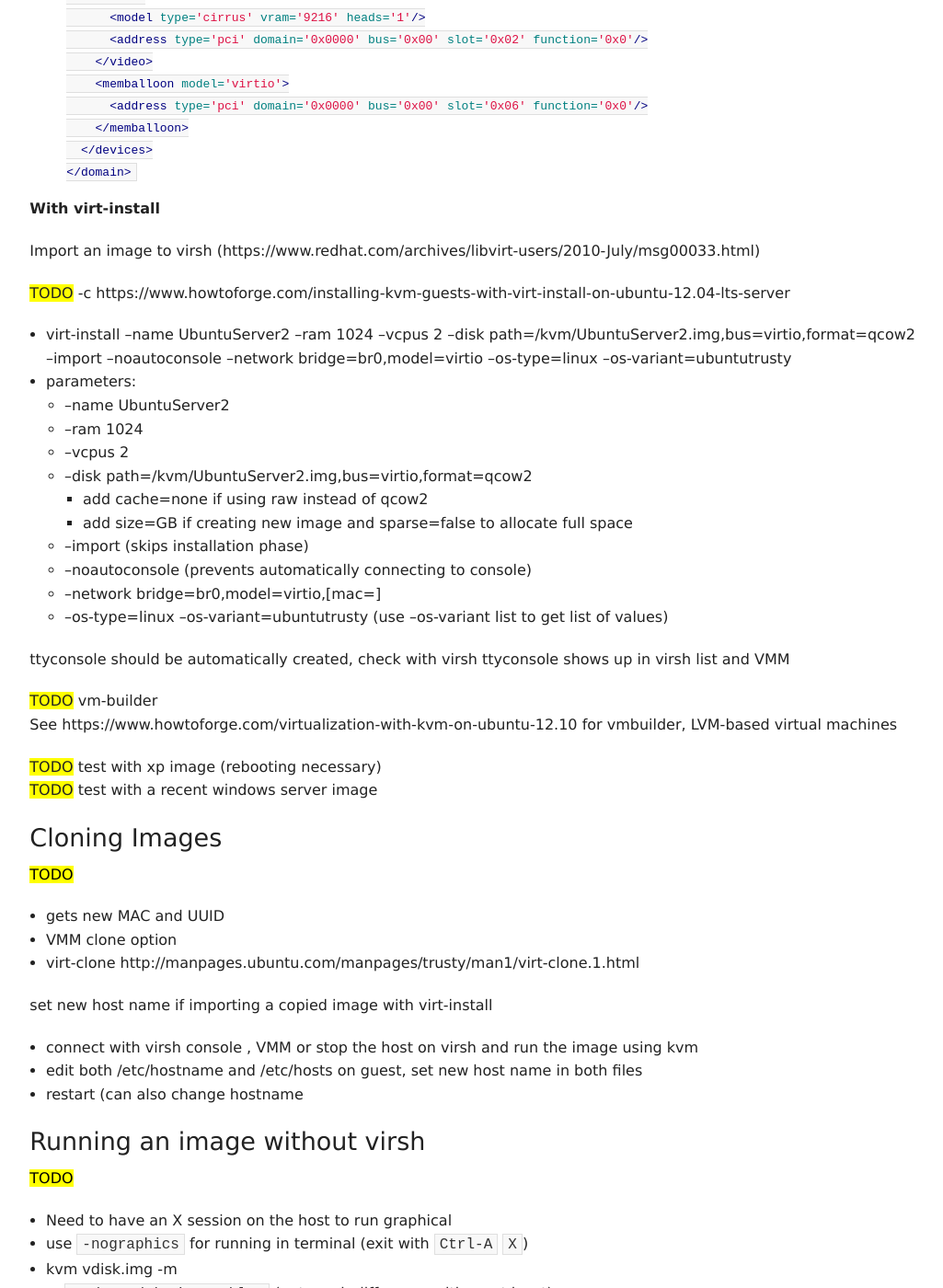
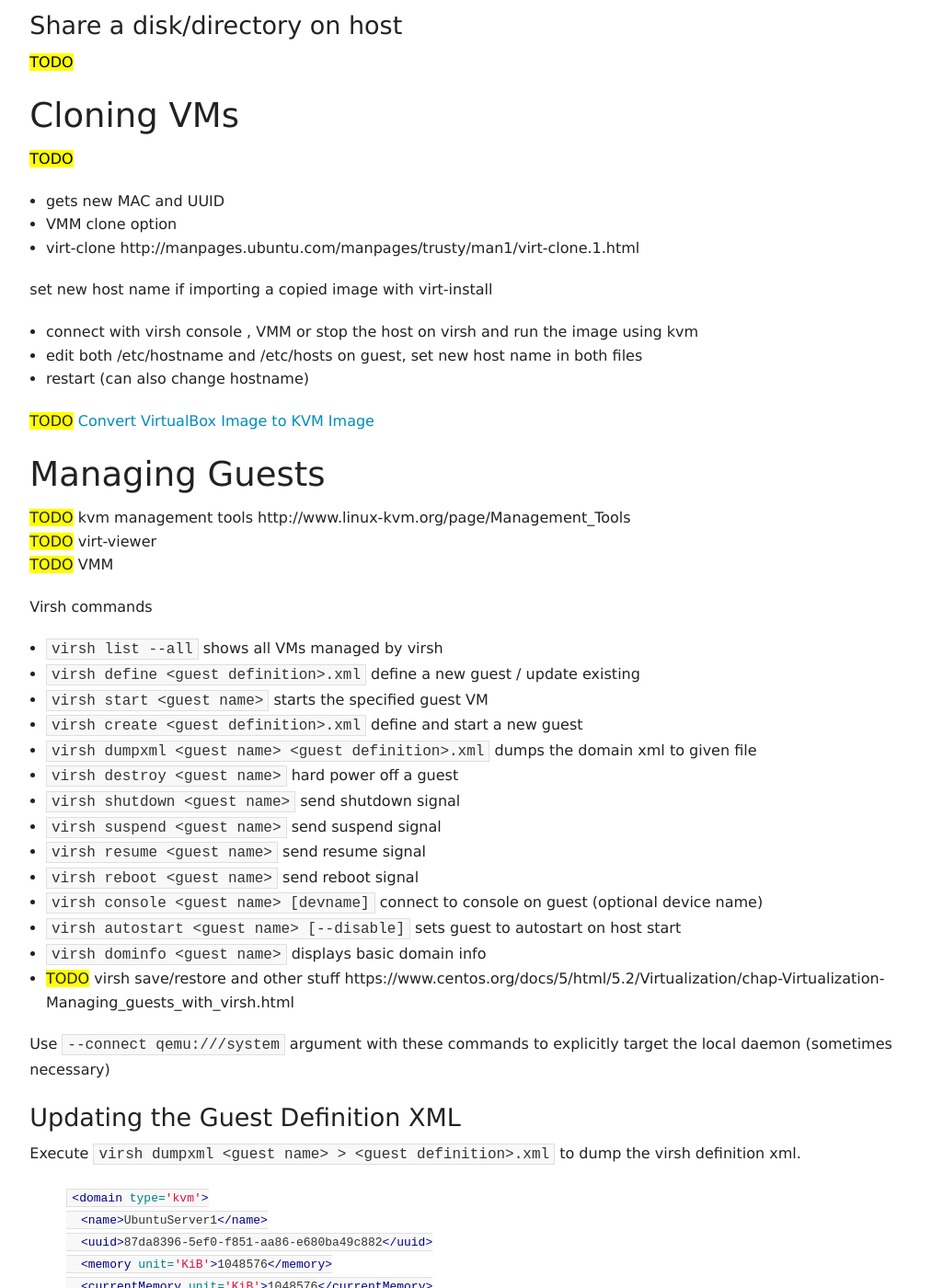
Before and after one commit to mikkorepolainen/mikkorepolainen.github.io, a Jekyll site: the page built from documents/_posts/2015-10-07-virtualization-with-kvm.md, in a window 1280 px wide and 1400 px high, scrolled down 8214 px. Shown: the whole window at 92% size, without its empty margins (196-1221 px from the left). Built offline with Jekyll 4.4.1, drawn with Linux system fonts in a browser that asks for light colours; some of the changed text lies outside the part shown.

Commit message:
Virtualization with KVM doc updated

````diff
--- a/documents/_posts/2015-10-07-virtualization-with-kvm.md
+++ b/documents/_posts/2015-10-07-virtualization-with-kvm.md
@@ -16,11 +16,13 @@
 - <a href="#hw">Hardware & BIOS Setup</a>
 - <a href="#os">Operating System</a>
 - <a href="#kvm-inst">KVM Installation & Host Configuration</a>
-- <a href="#kvm-guests">Creating KVM Guests (Domains)</a>
-- <a href="#kvm-management">Managing KVM Guests</a>
+- <a href="#bridge">Bridged Networking</a>
+- <a href="#kvm-guests">Creating Guests</a>
+- <a href="#kvm-cloning">Cloning Guests</a>
+- <a href="#kvm-management">Managing Guests</a>
 - <a href="#references">References & Resources</a>
 related:
-- 2015-11-01-xrdp
+- [2015-11-01-xrdp, asdads]
 ---
 {{ page.title }}
 ====================
@@ -50,7 +52,7 @@
 - Xfce instead of gnome for RDP connectivity (gnome does not work well with RDP on Ubuntu 14.04)
 - KVM is left unselected in this phase and installed through apt-get later
 
-Remote desktop connectivity is explained in a separate document: [Using xRDP for Remote Desktop Access]({% post_url 2015-11-01-xrdp %}).
+Remote desktop connectivity is explained in a separate document: [Using xRDP for Remote Desktop Access].
 
 <a name="kvm-inst"></a>KVM Installation & Host Configuration
 -------------------------------------
@@ -98,14 +100,17 @@
 
 The current user is added to libvirtd group automatically. Use `adduser <user> libvirtd` to add other users if necessary (log out and back in).
 
-###Setup Bridge for VM Networking
+<a name="bridge"></a>Bridged Networking
+-----------------
+
+###Setup Bridge on the Host
 
 Setting up the bridge requires the bridge-utils package installed in the previous section.
 The bridge connects the virtual machines' virtual interfaces directly to the local area network
 through the host server's primary network interface as if the virtual machines were
 physically present in the local area network along with the host.
 
-{% include figure.html id="figure1" url="../images/kvm-virtualization-bridge.png" caption="Figure 1: Network Bridge" description="The bridge binds the network \"taps\" of the VMs to the physical network interface. Image taken from http://hzqtc.github.io/2012/02/kvm-network-bridging.html" %}
+{% include figure.html id="kvm-virtualization-bridge" url="../images/kvm-virtualization-bridge.png" caption="Network Bridge" description="The bridge binds the network \"taps\" of the VMs to the physical network interface. Image taken from http://hzqtc.github.io/2012/02/kvm-network-bridging.html" %}
 
 Check the device name of the primary network interface using `nmcli dev status`.
 The device name in this case is em1 (biosdevname naming for integrated network interfaces).
@@ -116,7 +121,7 @@
 > and `echo "manual" | sudo tee /etc/init/network-manager.override`
 {: .note }
 
-Edit `/etc/network/interfaces` to disable primary interface (eth0/em1) unless controlled by network manager (no problem if it is), add bridge (with primary interface as bridged port)
+Edit `/etc/network/interfaces` to disable primary interface (eth0/em1) unless controlled by network manager (no problem if it is), add bridge (with primary interface as bridged port).
 
 {% highlight bash %}
 auto br0
@@ -127,17 +132,43 @@
     bridge_maxwait 0
 {% endhighlight %}
 
-Restart networking `/etc/init.d/networking restart`
+Restart networking `/etc/init.d/networking restart`.
 
-`ifconfig` should show br0 with a valid ip address
+`ifconfig` should show br0 with a valid ip address.
 
-`brctl show` should show br0 connected to interface em1 and another bridge virbr0 (kvm private networking bridge)
+`brctl show` should show br0 connected to interface em1 and another bridge virbr0 (kvm private networking bridge).
 
-`nmcli dev status` should show em1 as unmanaged (even without disabling network manager)
+`nmcli dev status` should show em1 as unmanaged (even without disabling network manager).
 
-After starting a guest vm, a virtual interface should show on the bridge as well (e.g. vnet0)
+After starting a guest vm, a virtual interface should show on the bridge as well (e.g. vnet0).
 
-<a name="kvm-guests"></a>Creating KVM Guests (Domains)
+###Guest Configuration
+
+Each guest needs a separate mac address. `virt-install` and VMM autogenerate a valid mac address if not explicitly specified.
+Otherwise, the below script can be used to generate valid mac addresses ([KVM Networking]).
+
+{% highlight bash %}
+MACADDR="52:54:00:$(dd if=/dev/urandom bs=512 count=1 2>/dev/null | md5sum | sed 's/^\(..\)\(..\)\(..\).*$/\1:\2:\3/')"; echo $MACADDR
+{% endhighlight %}
+
+The manually created mac address can be specified in the virsh domain xml:
+
+{% highlight xml %}
+<interface type='bridge'>
+  <mac address='00:11:22:33:44:55'/>
+  <source bridge='br0'/>
+</interface>
+{% endhighlight %}
+
+When installing the VM with `virt-install`, the following parameters can be used: `--network bridge=br0,model=virtio,[mac=<predefined mac address>]`
+
+In VMM the bridge is configured during installation or later in the NIC section:
+
+{% include figure.html id="vmm-bridge" url="../images/vmm-bridge.png" caption="VMM Bridge Configuration" description="Select the bridge in the NIC configuration of the virtual machine." %}
+
+For more network related instructions, see [KVM Networking] and [KVM Networking (Ubuntu)].
+
+<a name="kvm-guests"></a>Creating Guests
 ----------------------
 
 > Debian based systems have the script `/usr/bin/kvm` by default, that executes
@@ -146,7 +177,7 @@
 
 ###About Guest Images
 
-- Processor features: use `-cpu host` with qemu to pass all host processor features to quest
+- Processor features: use `-cpu host` with qemu to pass all host processor features to guest
 (don't use if need to have portable image).
 - Use virtio for networking if available (rtl8139 and e1000 have better guest support but virtio
 has better performance)
@@ -160,86 +191,6 @@
 
 More about tuning guest performance [here][KVM Tuning].
 
-###Bridged Networking
-
-Each guest needs a separate mac address. `virt-install` and VMM autogenerate a valid mac address if not explicitly specified.
-Otherwise, the below script can be used to generate valid mac addresses ([KVM Networking]).
-
-{% highlight bash %}
-MACADDR="52:54:00:$(dd if=/dev/urandom bs=512 count=1 2>/dev/null | md5sum | sed 's/^\(..\)\(..\)\(..\).*$/\1:\2:\3/')"; echo $MACADDR
-{% endhighlight %}
-
-Virsh domain xml:
-
-{% highlight xml %}
-<interface type='bridge'>
-  <mac address='00:11:22:33:44:55'/>
-  <source bridge='br0'/>
-</interface>
-{% endhighlight %}
-
-`virt-install` parameters: `--network bridge=br0,model=virtio,[mac=<predefined mac address>]`
-
-<span class="marker">TODO</span> Using private networking with virbr0.
-
-###Console Access to Linux Guest From Host
-
-`virsh ttyconsole <name>` should give e.g. `/dev/pts/<number>`
-
-`virt-install` and VMM should create the following in domain xml by default
-
-{% highlight xml %}
-<console type='pty'>
-	<target port='0'/>
-</console>
-{% endhighlight %}
-
-Use `echo $TERM` output on host to determine which terminal to use in the command (xterm below)
-
-See [KVM Access] for more details.
-
-**On Guest**
-
-Create file `/etc/init/ttyS0.conf` with contents:
-{% highlight bash %}
-start on stopped rc RUNLEVEL=[2345]
-stop on runlevel [!2345]
-respawn
-exec /sbin/getty -L 115200 ttyS0 xterm
-{% endhighlight %}
-
-Execute `start ttyS0`
-
-**On Host**
-
-Execute `virsh connect <domain>`. Press enter to get login prompt.
-
-Use `Ctrl + ]` or `Ctrl + 5` or `Ctrl + [^¨~]` to exit the console (depends on key map which escape
-key works, see [here](http://superuser.com/questions/637669/how-to-exit-a-virsh-console-connection)).
-
-###Mouse Integration
-
-<mark>TODO</mark>
-http://blog.bodhizazen.net/linux/kvm-mouse-integration/
-https://apps.cndls.georgetown.edu/wikis/people/nje5/wiki/Setup_tablet_for_mouse_for_KVM_virtual_machines
-https://lime-technology.com/forum/index.php?topic=36496.0
-
-kvm -usb -usbdevice tablet for libvirtd managed machines
-In VMM add new input device
-domain config xml:
-
-{% highlight xml %}
-<input type='tablet' bus='usb'>
-  <alias name='input0'/>
-</input>
-{% endhighlight %}
-
-<span class="marker">TODO</span> virt-install options to get this??
-
-###Share a disk/directory on host
-
-<mark>TODO</mark>
-
 ###Creating a Disk Image and Installing a Guest OS
 
 > Installation of guest OSes from cds, dvds or iso images usually requires that the user is able
@@ -249,7 +200,7 @@
 > Guest installation in a headless environment requires a little bit more effort.
 {: .note }
 
-**With qemu-img**
+####With qemu-img
 
 {% highlight bash %}
 qemu-img create -f qcow2 vdisk.img <disk size gigabytes>G
@@ -268,15 +219,47 @@
 
 See the section for virt-install below for more info.
 
-**With VMM**
+**Running an image without virsh**
+
+<mark>TODO</mark>
+
+- Need to have an X session on the host to run graphical
+- use `-nographics` for running in terminal (exit with `Ctrl-A` `X`)
+- kvm vdisk.img -m <memory megabytes>
+	-	`-usb -usbdevice tablet` (not much difference with xp at least)
+
+{% highlight bash %}
+kvm
+		-hda xp-curr.img
+		-m 512
+		-soundhw es1370
+		-no-acpi
+		-snapshot
+		-localtime -boot c -usb -usbdevice tablet
+		-net nic,vlan=0,macaddr=00:00:10:52:37:48 -net tap,vlan=0,ifname=tap0,script=no
+{% endhighlight %}
+
+<span class="marker">TODO</span> find ip of the VM https://rwmj.wordpress.com/2010/10/26/tip-find-the-ip-address-of-a-virtual-machine/
+
+####With VMM (virt-manager)
 
 Launch `virt-manager` or Virtual Machine Manager from system menu on xfce.
-The tool creates images in `/var/lib/libvirt/images/` by default (<span class="marker">TODO</span> can this be changed?)
+The tool creates images in `/var/lib/libvirt/images/` by default.
+
+<ul class="clearing-thumbs small-block-grid-4" data-clearing>
+  <li><a href="../images/vmm-new-vm-01.png"><img data-caption="" src="../images/vmm-new-vm-01.png"></a></li>
+  <li><a href="../images/vmm-new-vm-02.png"><img data-caption="" src="../images/vmm-new-vm-02.png"></a></li>
+  <li><a href="../images/vmm-new-vm-03.png"><img data-caption="" src="../images/vmm-new-vm-03.png"></a></li>
+  <li><a href="../images/vmm-new-vm-04.png"><img data-caption="" src="../images/vmm-new-vm-04.png"></a></li>
+  <li><a href="../images/vmm-new-vm-05.png"><img data-caption="" src="../images/vmm-new-vm-05.png"></a></li>
+  <li><a href="../images/vmm-new-vm-06.png"><img data-caption="" src="../images/vmm-new-vm-06.png"></a></li>
+  <li><a href="../images/vmm-new-vm-07.png"><img data-caption="" src="../images/vmm-new-vm-07.png"></a></li>
+  <li><a href="../images/vmm-new-vm-08.png"><img data-caption="" src="../images/vmm-new-vm-08.png"></a></li>
+  <li><a href="../images/vmm-new-vm-09.png"><img data-caption="" src="../images/vmm-new-vm-09.png"></a></li>
+  <li><a href="../images/vmm-new-vm-10.png"><img data-caption="Install the guest operating system" src="../images/vmm-new-vm-10.png"></a></li>
+</ul>
+
 Execute `virsh list` to see the image now running under virsh.
-
-> VMM wants to install package qemu-system on the first run. packages.ubuntu.com says it contains "QEMU full system emulation binaries."
-> <span class="marker">TODO</span> Why not included in metapackages?
-{: .note}
 
 Curious people can look in `/var/log/libvirtd/qemu/<guest name>.log` to see the kvm command used for the installation.
 
@@ -311,7 +294,140 @@
 	-device virtio-balloon-pci,id=balloon0,bus=pci.0,addr=0x6
 {% endhighlight %}
 
-Execute `virsh dumpxml <guest name> > <filename>.xml` to dump the virsh definition xml.
+####With virt-install
+
+Import an image to virsh (https://www.redhat.com/archives/libvirt-users/2010-July/msg00033.html)
+
+<span class="marker">TODO</span> -c <path-to-device-or-iso> https://www.howtoforge.com/installing-kvm-guests-with-virt-install-on-ubuntu-12.04-lts-server
+
+- virt-install --name UbuntuServer2 --ram 1024 --vcpus 2 --disk path=/kvm/UbuntuServer2.img,bus=virtio,format=qcow2 --import --noautoconsole --network bridge=br0,model=virtio --os-type=linux --os-variant=ubuntutrusty
+- parameters:
+  - --name UbuntuServer2
+  - --ram 1024
+  - --vcpus 2
+  - --disk path=/kvm/UbuntuServer2.img,bus=virtio,format=qcow2
+    -	add cache=none if using raw instead of qcow2
+    -	add size=GB if creating new image and sparse=false to allocate full space
+  - --import (skips installation phase)
+  - --noautoconsole (prevents automatically connecting to console)
+  - --network bridge=br0,model=virtio,[mac=<predefined mac address>]
+  - --os-type=linux --os-variant=ubuntutrusty (use --os-variant list to get list of values)
+
+ttyconsole should be automatically created, check with virsh ttyconsole <name>
+shows up in virsh list and VMM
+
+<span class="marker">TODO</span> vm-builder
+See https://www.howtoforge.com/virtualization-with-kvm-on-ubuntu-12.10 for vmbuilder, LVM-based virtual machines
+
+<span class="marker">TODO</span> test with xp image (rebooting necessary)
+<span class="marker">TODO</span> test with a recent windows server image
+
+###Console Access to Linux Guest From Host
+
+`virsh ttyconsole <name>` should give e.g. `/dev/pts/<number>`
+
+`virt-install` and VMM should create the following in the domain definition by default
+
+{% highlight xml %}
+<console type='pty'>
+	<target port='0'/>
+</console>
+{% endhighlight %}
+
+Use `echo $TERM` output on host to determine which terminal to use in the command (xterm below)
+
+See [KVM Access] for more details.
+
+**On Guest**
+
+Create file `/etc/init/ttyS0.conf` with contents:
+{% highlight bash %}
+start on stopped rc RUNLEVEL=[2345]
+stop on runlevel [!2345]
+respawn
+exec /sbin/getty -L 115200 ttyS0 xterm
+{% endhighlight %}
+
+Execute `start ttyS0`
+
+**On Host**
+
+Execute `virsh connect <domain>`. Press enter to get login prompt.
+
+Use `Ctrl + ]` or `Ctrl + 5` or `Ctrl + [^¨~]` to exit the console (depends on key map which escape
+key works, see [How to exit virsh].
+
+###Mouse Integration
+
+If you're experiencing problems while using the mouse on the guest system, try switching to a virtual tablet input device (absolute coordinates instead of relative).
+
+Using the `--os-type` parameter with `virt-install` should optimize the mouse along with other aspects of the guest.
+There does not seem to be an explicit way of adding a tabled device with `virt-install`.
+
+When running manually with `kvm` add parameters `-usb -usbdevice tablet`.
+
+In VMM add new input device:
+
+{% include figure.html id="vmm-tablet-input" url="../images/vmm-tablet-input.png" caption="Adding a Tablet Input Device in VMM" description="Open the VM configuration in VMM, click Add Hardware and select the EvTouch tablet device from the Input section." %}
+
+In the guest definition XML the same is achieved with:
+
+{% highlight xml %}
+<input type='tablet' bus='usb'>
+  <alias name='input0'/>
+</input>
+{% endhighlight %}
+
+###Share a disk/directory on host
+
+<mark>TODO</mark>
+
+<a name="kvm-cloning"></a>Cloning VMs
+---------------------------
+
+<mark>TODO</mark>
+
+- gets new MAC and UUID
+- VMM clone option
+- virt-clone http://manpages.ubuntu.com/manpages/trusty/man1/virt-clone.1.html
+
+set new host name if importing a copied image with virt-install
+
+- connect with virsh console <name>, VMM or stop the host on virsh and run the image using kvm
+- edit both /etc/hostname and /etc/hosts on guest, set new host name in both files
+- restart (can also change hostname)
+
+<span class="marker">TODO</span> [Convert VirtualBox Image to KVM Image]
+
+<a name="kvm-management"></a>Managing Guests
+----------------------
+
+<span class="marker">TODO</span> kvm management tools http://www.linux-kvm.org/page/Management_Tools
+<span class="marker">TODO</span> virt-viewer
+<span class="marker">TODO</span> VMM
+
+Virsh commands
+
+-	`virsh list --all` shows all VMs managed by virsh
+-	`virsh define <guest definition>.xml` define a new guest / update existing
+-	`virsh start <guest name>` starts the specified guest VM
+-	`virsh create <guest definition>.xml` define and start a new guest
+-	`virsh dumpxml <guest name> <guest definition>.xml` dumps the domain xml to given file
+-	`virsh destroy <guest name>` hard power off a guest
+-	`virsh shutdown <guest name>` send shutdown signal
+-	`virsh suspend <guest name>` send suspend signal
+-	`virsh resume <guest name>` send resume signal
+-	`virsh reboot <guest name>` send reboot signal
+-	`virsh console <guest name> [devname]` connect to console on guest (optional device name)
+-	`virsh autostart <guest name> [--disable]` sets guest to autostart on host start
+-	`virsh dominfo <guest name>` displays basic domain info
+-	<span class="marker">TODO</span> virsh save/restore and other stuff https://www.centos.org/docs/5/html/5.2/Virtualization/chap-Virtualization-Managing_guests_with_virsh.html
+
+Use `--connect qemu:///system` argument with these commands to explicitly target the local daemon (sometimes necessary)
+
+### Updating the Guest Definition XML
+
+Execute `virsh dumpxml <guest name> > <guest definition>.xml` to dump the virsh definition xml.
 
 {% highlight xml %}
 <domain type='kvm'>
@@ -383,94 +499,6 @@
 </domain>
 {% endhighlight %}
 
-**With virt-install**
-
-Import an image to virsh (https://www.redhat.com/archives/libvirt-users/2010-July/msg00033.html)
-
-<span class="marker">TODO</span> -c <path-to-device-or-iso> https://www.howtoforge.com/installing-kvm-guests-with-virt-install-on-ubuntu-12.04-lts-server
-
-- virt-install --name UbuntuServer2 --ram 1024 --vcpus 2 --disk path=/kvm/UbuntuServer2.img,bus=virtio,format=qcow2 --import --noautoconsole --network bridge=br0,model=virtio --os-type=linux --os-variant=ubuntutrusty
-- parameters:
-  - --name UbuntuServer2
-  - --ram 1024
-  - --vcpus 2
-  - --disk path=/kvm/UbuntuServer2.img,bus=virtio,format=qcow2
-    -	add cache=none if using raw instead of qcow2
-    -	add size=GB if creating new image and sparse=false to allocate full space
-  - --import (skips installation phase)
-  - --noautoconsole (prevents automatically connecting to console)
-  - --network bridge=br0,model=virtio,[mac=<predefined mac address>]
-  - --os-type=linux --os-variant=ubuntutrusty (use --os-variant list to get list of values)
-
-ttyconsole should be automatically created, check with virsh ttyconsole <name>
-shows up in virsh list and VMM
-
-<span class="marker">TODO</span> vm-builder
-See https://www.howtoforge.com/virtualization-with-kvm-on-ubuntu-12.10 for vmbuilder, LVM-based virtual machines
-
-<span class="marker">TODO</span> test with xp image (rebooting necessary)
-<span class="marker">TODO</span> test with a recent windows server image
-
-###Cloning Images
-
-<mark>TODO</mark>
-
-- gets new MAC and UUID
-- VMM clone option
-- virt-clone http://manpages.ubuntu.com/manpages/trusty/man1/virt-clone.1.html
-
-set new host name if importing a copied image with virt-install
-
-- connect with virsh console <name>, VMM or stop the host on virsh and run the image using kvm
-- edit both /etc/hostname and /etc/hosts on guest, set new host name in both files
-- restart (can also change hostname
-
-###Running an image without virsh
-
-<mark>TODO</mark>
-
-- Need to have an X session on the host to run graphical
-- use `-nographics` for running in terminal (exit with `Ctrl-A` `X`)
-- kvm vdisk.img -m <memory megabytes>
-	-	`-usb -usbdevice tablet` (not much difference with xp at least)
-
-```
-kvm
-		-hda xp-curr.img
-		-m 512
-		-soundhw es1370
-		-no-acpi
-		-snapshot
-		-localtime -boot c -usb -usbdevice tablet
-		-net nic,vlan=0,macaddr=00:00:10:52:37:48 -net tap,vlan=0,ifname=tap0,script=no
-```
-
-<span class="marker">TODO</span> find ip of new guest https://rwmj.wordpress.com/2010/10/26/tip-find-the-ip-address-of-a-virtual-machine/
-
-<a name="kvm-management"></a>Managing KVM Guests
-----------------------
-
-<span class="marker">TODO</span> kvm management tools http://www.linux-kvm.org/page/Management_Tools
-
-Virsh commands
-
--	virsh list --all --> shows all virtual images managed by virsh
--	virsh define <guest domain xml> --> define a new guest / update existing
--	virsh start GuestName
--	virsh create <guest domain xml> --> define and start a new guest
--	virsh dumpxml GuestName > filename.xml
--	virsh destroy <guest name> --> hard power off a guest
--	virsh shutdown <guest name> --> send shutdown signal
--	virsh suspend <guest name> --> send suspend signal
--	virsh resume <guest name> --> send resume signal
--	virsh console <guest name> [devname] --> connect to console on guest (optional device name)
--	virsh autostart <guest name> --> set guest to autostart on host start
--	virsh dominfo <guest name> --> basic domain info
--	<span class="marker">TODO</span> virsh save/restore and other stuff https://www.centos.org/docs/5/html/5.2/Virtualization/chap-Virtualization-Managing_guests_with_virsh.html
--	use "--connect qemu:///system" argument to explicitly target the local (sometimes necessary)
-
-<span class="marker">TODO</span> [Convert VirtualBox Image to KVM Image]
-
 <a name="references"></a>References & Resources
 ---------
 
@@ -498,6 +526,10 @@
 - [virsh]
 - [virt-clone]
 
+###Otherwise
+
+- [How to exit virsh]
+
 ###Related Documents
 
 - [Using xRDP for Remote Desktop Access]
@@ -522,3 +554,7 @@
 [virt-clone]: http://manpages.ubuntu.com/manpages/trusty/man1/virt-clone.1.html
 
 [Convert VirtualBox Image to KVM Image]: http://blog.bodhizazen.net/linux/convert-virtualbox-vdi-to-kvm-qcow/
+
+[Using xRDP for Remote Desktop Access]: {% post_url 2015-11-01-xrdp %}
+
+[How to exit virsh]: http://superuser.com/questions/637669/how-to-exit-a-virsh-console-connection
````
Also changed, not shown: documents/images/vmm-bridge.png (added), documents/images/vmm-new-vm-01.png (added), documents/images/vmm-new-vm-02.png (added), documents/images/vmm-new-vm-03.png (added), documents/images/vmm-new-vm-04.png (added), documents/images/vmm-new-vm-05.png (added), documents/images/vmm-new-vm-06.png (added), documents/images/vmm-new-vm-07.png (added), documents/images/vmm-new-vm-08.png (added), documents/images/vmm-new-vm-09.png (added), documents/images/vmm-new-vm-10.png (added), documents/images/vmm-tablet-input.png (added).
